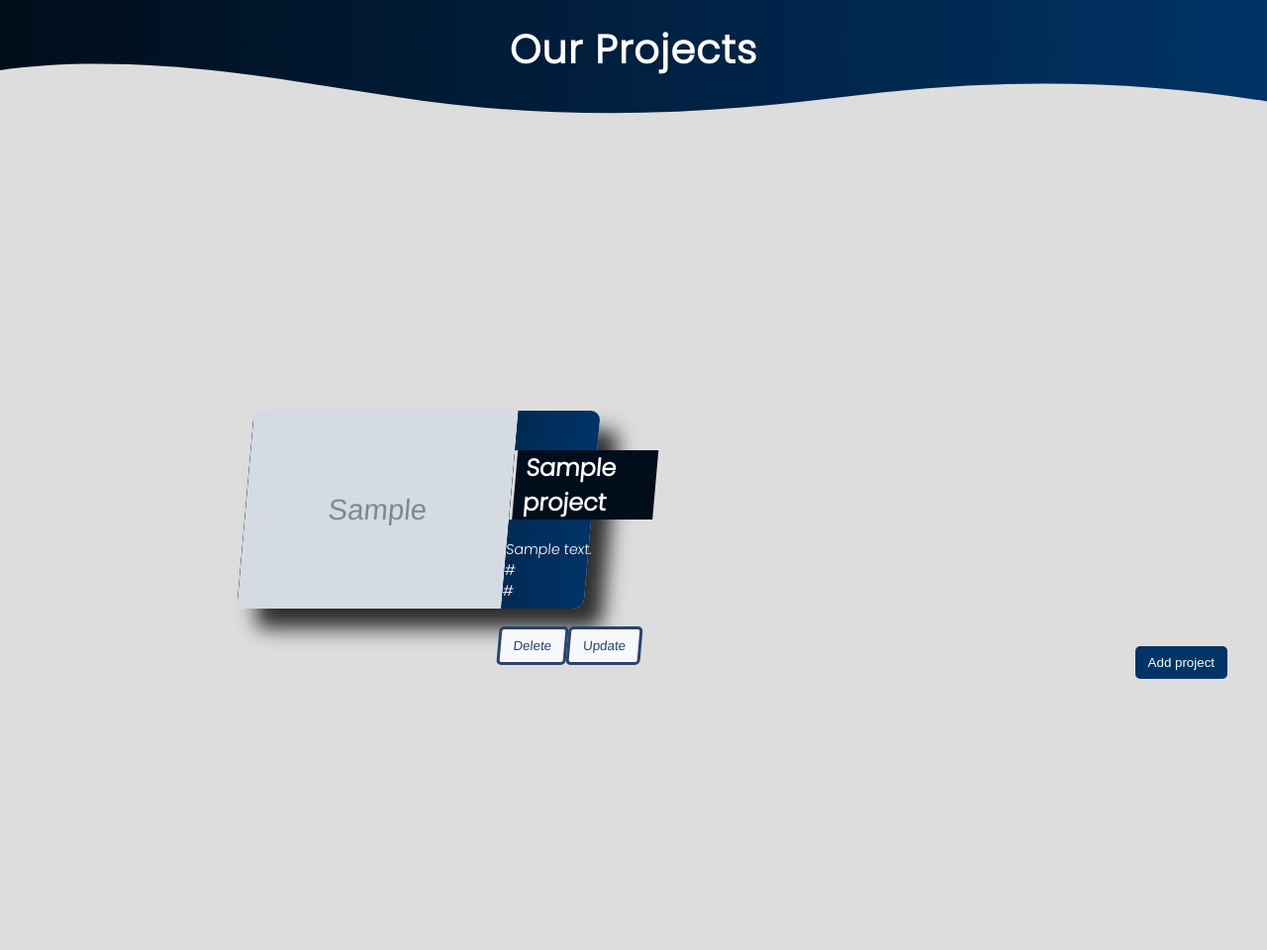
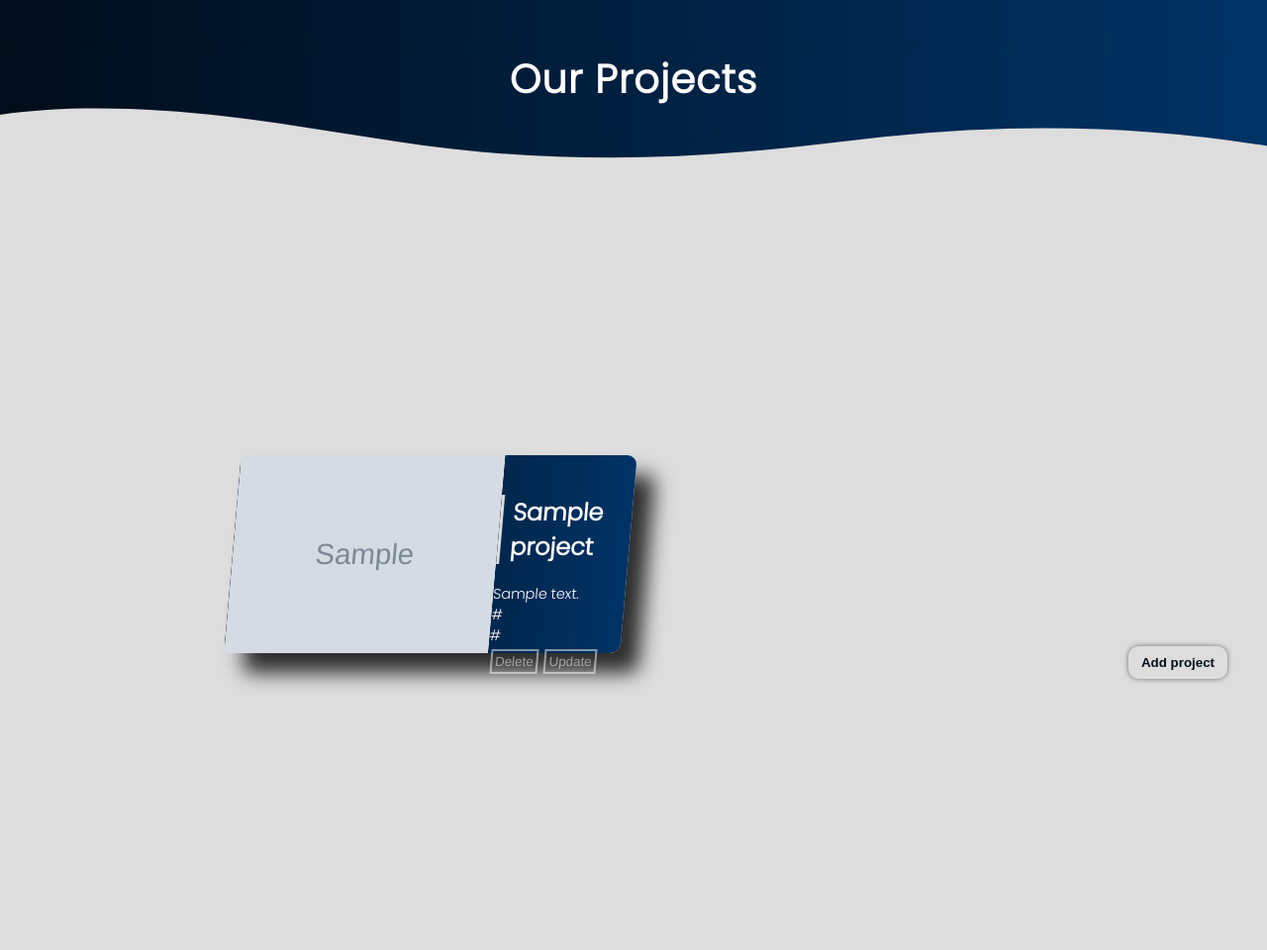
Before and after one commit to YameTechs/website, a Flask app: page /projects/ in a window 1280 px wide; the page is wider, and only the part inside the window is pictured. Shown: the part 74-1034 px from the top of that part at 99% size. Before the commit the page ends 760 px from the top of that part, so only its background shows below. Run offline with Flask 2, Linux system fonts and the light colour scheme; a user stored in the database is signed in; data comes from the database, SQL or seed files in the repository; tables that the repository leaves empty hold one stand-in row (values such as "Sample post"); grey boxes marked "Sample" are stand-in pictures; parts of the project's set-up code (start-up, migrations or seed data) failed here and were passed over; some libraries are stand-ins or nearby versions.

Commit message:
forgot to change design btns in card

```diff
--- a/src/static/css/base.css
+++ b/src/static/css/base.css
@@ -204,33 +204,29 @@ nav {
 }
 
 .flash-msg {
-  position: absolute;
-  top: 10%;
-  left: 10%;
-  transform: translate(-10%, -10%);
-  width: 95%;
+  color: #DDD;
+  width: 100%;
   display: flex;
   justify-content: space-between;
   align-items: center;
-  background: #fff2cc;
-  margin: 20px;
-  border-radius: 5px;
+  background: none;
+  border: 2px solid #75E6DA;
   padding: 9px 13px;
   z-index: 5;
+}
+
+.flash-msg p {
+  font-size: 1rem;
+  font-weight: 700;
 }
 
 .flash-msg button {
   background: none;
   outline: none;
   border: none;
-  color: black;
+  color: white;
   padding: 9px 13px;
   cursor: pointer;
-}
-
-.flash-msg button img {
-  height: 11px;
-  width: 11px;
 }
 
 .flash-msg.disappear {
--- a/src/static/css/projects.css
+++ b/src/static/css/projects.css
@@ -51,27 +51,28 @@
 .not-available h1 {
   color: #003366;
   font-weight: 900;
-  border-left: 3px solid #DDD;
+  border-left: 3px solid #003366;
   padding-left: 3px;
 }
 
 .ProjBtn {
   padding: 9px 13px;
-  border-radius: 5px;
+  border-radius: 10px;
   border: none;
 }
 
 .cardBtn {
-  background: ghostwhite;
-  color: #274472;
-  border: solid #274472;
-  transition: 200ms ease-in;
-  cursor: pointer;
+  color: rgba(255, 255, 255, 0.5);
+  border: none;
+  background: none;
+  border: 2px solid rgba(255, 255, 255, 0.5);
+  padding: 3px;
+  margin: 3px;
 }
 
 .cardBtn:hover {
-  background: #274472;
   color: white;
+  border: 2px solid white;
 }
 
 .addProj {
@@ -80,14 +81,16 @@
   right: 40px;
   transition: 100ms ease-in;
   cursor: pointer;
-  color: white;
-  background-color: #003366;
+  color: #000d1a;
+  background-color: #DDD;
+  font-weight: 700;
+  z-index: 2;
+  box-shadow: 0 0 5px rgba(0, 0, 0, 0.5);
 }
 
 .addProj:hover {
-  background-color: #DDD;
-  color: black;
-  box-shadow: inset 0 0 5px #003366;
+  background-color: #003366;
+  color: #DDD;
 }
 
 /* PROJ CARDS */
@@ -119,7 +122,6 @@
 }
 
 .ProjCard .projcard-text h2 {
-  background: #000d1a;
   border-left: 3px solid #DDD;
   padding-right: 10px;
   padding-left: 10px;
@@ -137,6 +139,10 @@
 /* media queries */
 @media (min-width: 400px) {
 
+  .projects-intro h2 {
+    padding: 50px;
+  }
+
   .projects-area {
     padding: 30px;
     row-gap: 30px;
@@ -148,6 +154,12 @@
   }
 }
 
+@media (min-width: 800px) {
+  .ProjCard {
+    width: 400px;
+  }
+}
+
 @media (min-width: 1200px) {
   .projects-area {
     grid-template-columns: auto auto;
--- a/src/templates/base.html
+++ b/src/templates/base.html
@@ -86,7 +86,7 @@
         {% for message in messages %}
           <div class="flash-msg" role="alert">
             <p>{{ message }}</p>
-            <button onclick="FlashDismiss();"><img src="{{ url_for ('static', filename='img/icons/close.png')}}"></button>
+            <button onclick="FlashDismiss();"><i class="fa-solid fa-xmark fa-2x"></i></button>
           </div>
         {% endfor %}
       {% endif %}
--- a/src/templates/projects.html
+++ b/src/templates/projects.html
@@ -15,7 +15,6 @@
     </div>
     {% if current_user.is_authenticated and current_user.has_role("admin") %}
     <div class="addProject">
-
       <form action="{{ url_for('project.new') }}" , method="GET">
         <input type="submit" value="Add project" class="ProjBtn addProj">
       </form>
@@ -32,14 +31,13 @@
         <p>{{ project.description }}</p>
         <p>{{ project.github_url }}</p>
         <p>{{ project.site_url }}</p>
-        <br>
         {% if current_user.is_authenticated and current_user.has_role("admin") %}
         <div class="ProjForms">
           <form action="{{ url_for('project.delete', project_id=project.id) }}" , method="POST">
-            <input type="submit" value="Delete" class="ProjBtn cardBtn">
+            <input type="submit" value="Delete" class="cardBtn">
           </form>
           <form action="{{ url_for('project.update', project_id=project.id) }}" , method="GET">
-            <input type="submit" value="Update" class="ProjBtn cardBtn">
+            <input type="submit" value="Update" class="cardBtn">
           </form>
         </div>
         {% endif %}
```
